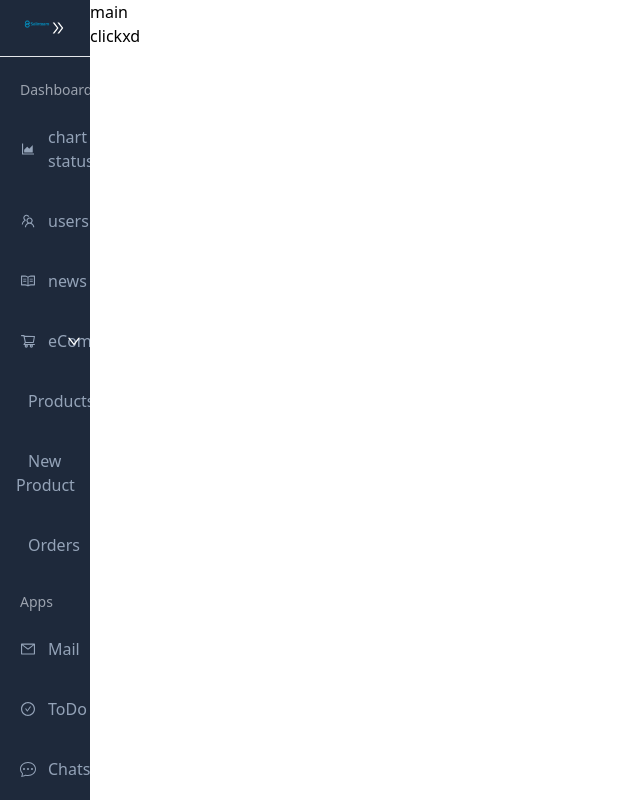
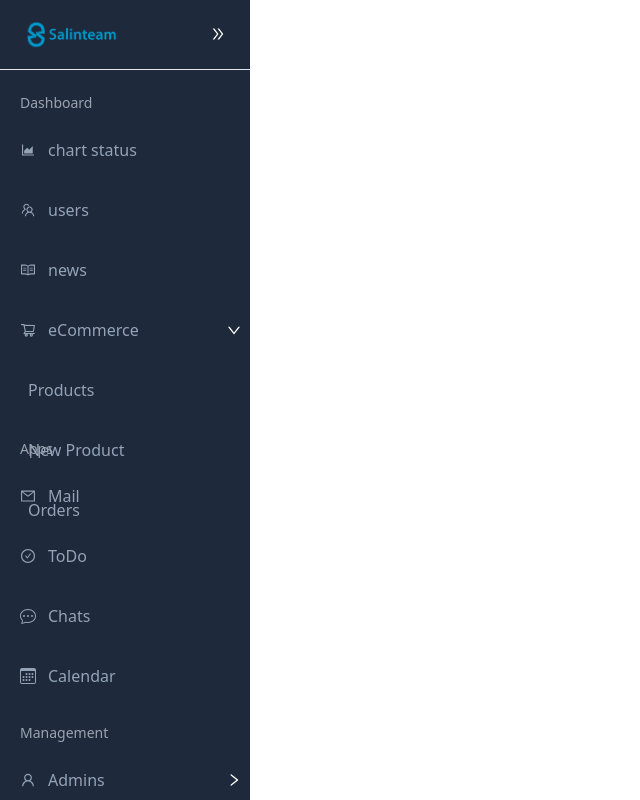
Before and after one commit to mahdi-rwx/admin-panel, a React (Create React App) app: page / in a window 1280 px wide. Both pictures are taken after a click on the item "eCommerce". Shown: the whole page, without its empty margins (0-640 px from the left). Built offline with nearby package versions, Linux system fonts and the light colour scheme.

Commit message:
unstable motion sub item in sidebar

```diff
--- a/src/components/sidebar/Sidebar.tsx
+++ b/src/components/sidebar/Sidebar.tsx
@@ -3,12 +3,12 @@
 import HeadSidebar from "./components/HeadSidebar";
 import ListItems from "./components/ListItems";
 import { SidebarContext } from "./context/SidebarContext";
-
+import "./assets/sidebar.scss";
 const Sidebar = () => {
   const { isOpenSidebar } = useContext(SidebarContext);
   return (
     <div
-      className="sidebar h-screen overflow-y-auto overflow-x-hidden inline-block bg-slate-800 fixed z-50 transition-all"
+      className="sidebar h-screen overflow-y-auto overflow-x-hidden inline-block bg-slate-800 fixed z-50 transition-all select-none"
       style={{ width: `${isOpenSidebar ? "250px" : "90px"}` }}
     >
       <HeadSidebar />
--- /dev/null
+++ b/src/components/sidebar/assets/sidebar.scss
@@ -0,0 +1,11 @@
+.sidebar {
+  &::-webkit-scrollbar-thumb{
+    display: none;
+  }
+  &::-webkit-scrollbar{
+    display: none;
+  }
+  &:hover {
+    width: 250px !important;
+  }
+}
--- a/src/components/sidebar/components/ListItems.tsx
+++ b/src/components/sidebar/components/ListItems.tsx
@@ -1,5 +1,5 @@
 import classNames from "classnames";
-import React, { useState } from "react";
+import { useState } from "react";
 import { AiOutlineRight } from "react-icons/ai";
 
 const ListItems = ({ item }: any) => {
@@ -30,10 +30,14 @@
       </div>
       {item.sub && (
         <div
-          className={classNames("sub-list duration-300", {
-            "h-auto opacity-100 block": subOpen,
-            " h-0 opacity-0 hidden duration-300": !subOpen,
-          })}
+          style={{ height: `${subOpen ? "50px" : "0"}` }}
+          className={classNames(
+            "sub-list duration-300 min-h-0 transition-all",
+            {
+              "h-auto visible": subOpen,
+              " h-0 invisible": !subOpen,
+            }
+          )}
         >
           <ul className="mx-3">
             {item.sub.map((i: any) => {
```
